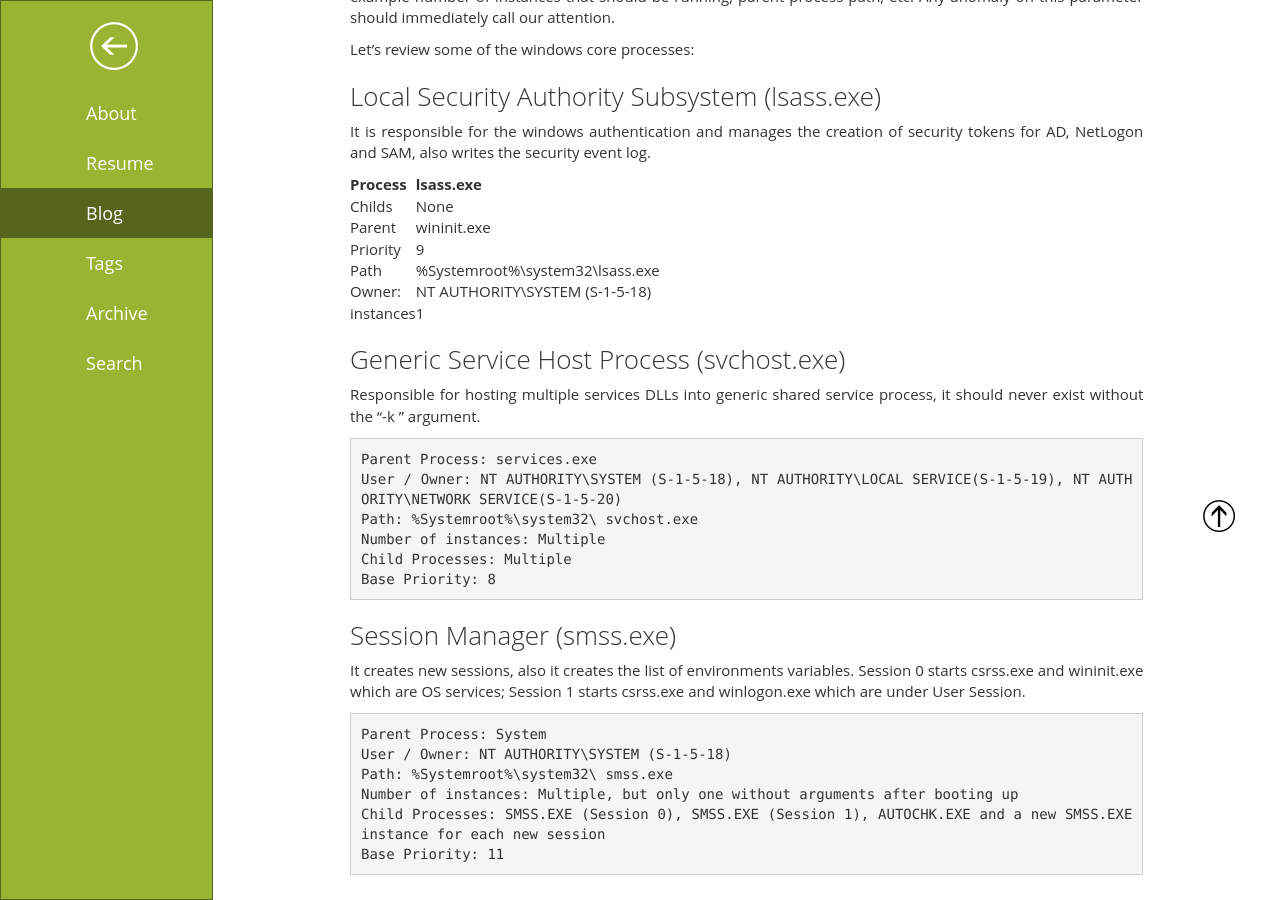
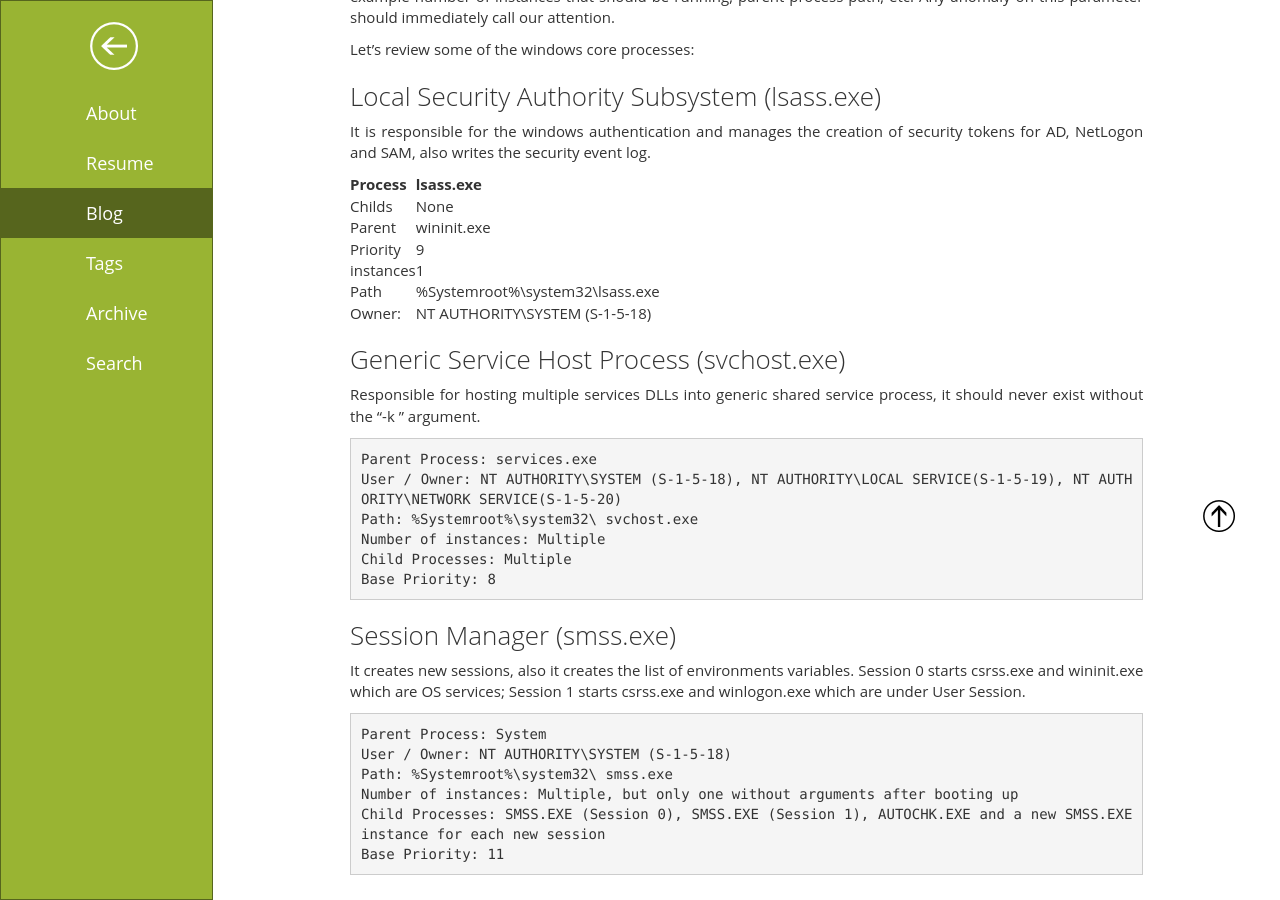
Before and after one commit to fanavarr/fanavarr.github.io, a Jekyll site: the page built from _posts/2022-04-05-Windows-Core-Procesess.md, in a window 1280 px wide and 900 px high, scrolled down 355 px. Built offline with Jekyll 4.4.1, drawn with Linux system fonts in a browser that asks for light colours; a script that is not in the unit is left out; comment, search, counter and statistics services are not loaded.

```diff
--- a/_posts/2022-04-05-Windows-Core-Procesess.md
+++ b/_posts/2022-04-05-Windows-Core-Procesess.md
@@ -35,9 +35,10 @@ It is responsible for the windows authentication and manages the creation of sec
 | Childs | None |
 | Parent | wininit.exe |
 | Priority | 9 |
+| instances | 1 |
 | Path | %Systemroot%\system32\lsass.exe |
 | Owner: | NT AUTHORITY\SYSTEM (S-1-5-18) |
-| instances | 1 |
+
 
 
 
```
